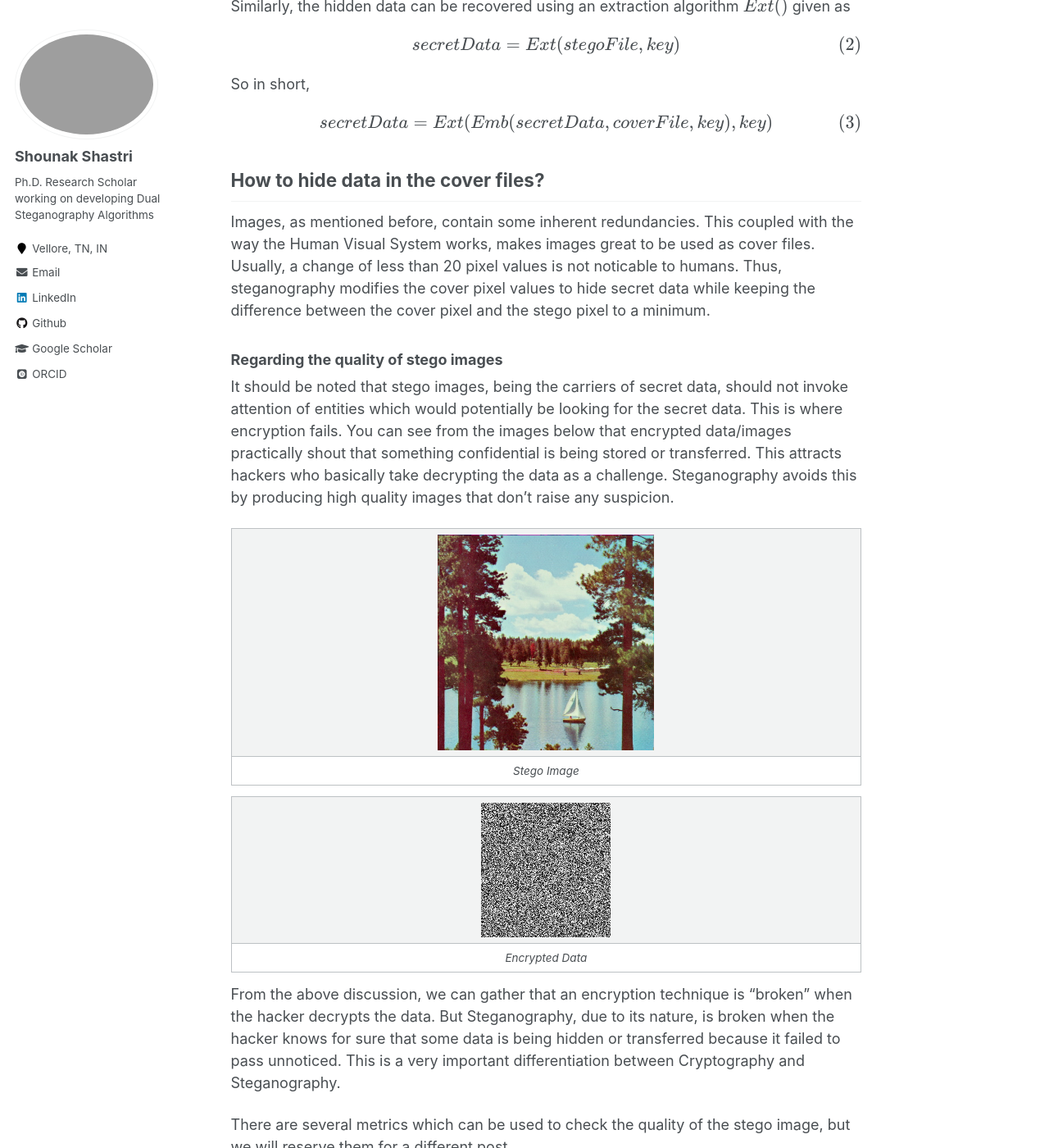
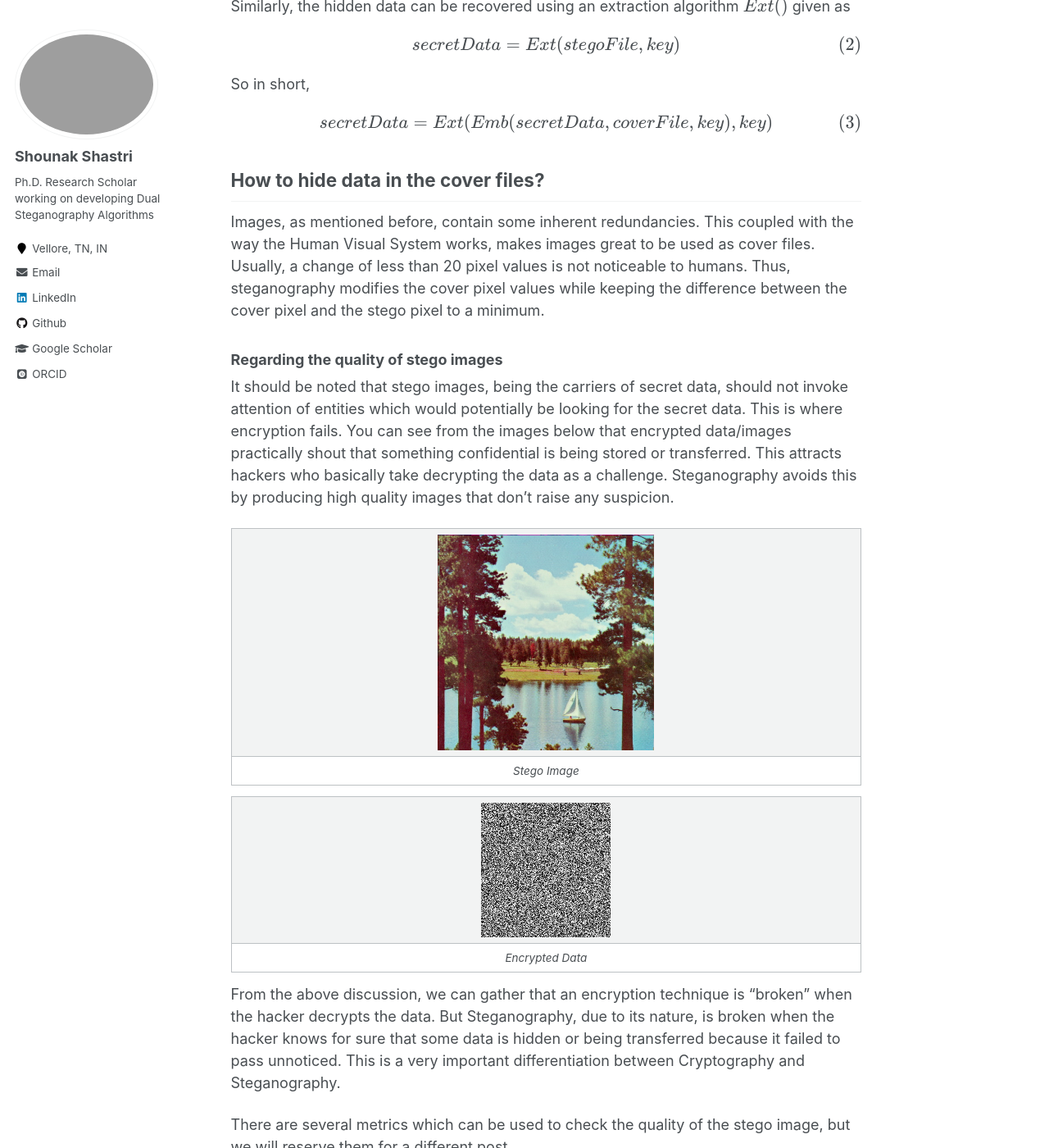
Before and after one commit to shounakshastri/shounakshastri.github.io, a Jekyll site: the page built from _Steganography/BasicStego.md, in a window 1280 px wide and 1400 px high, scrolled down 1439 px. Shown: the whole window at 82% size. Built offline with Jekyll 4.4.1, drawn with Linux system fonts in a browser that asks for light colours; some web fonts are replaced; formulas are drawn with MathJax 3; some of the changed text lies outside the part shown.

Commit message:
proofreading

```diff
--- a/_Steganography/BasicStego.md
+++ b/_Steganography/BasicStego.md
@@ -51,7 +51,7 @@ $$ secretData = Ext(Emb(secretData, coverFile, key), key)$$
 
 ## How to hide data in the cover files?
 
-Images, as mentioned before, contain some inherent redundancies. This coupled with the way the Human Visual System works, makes images great to be used as cover files. Usually, a change of less than 20 pixel values is not noticable to humans. Thus, steganography modifies the cover pixel values to hide secret data while keeping the difference between the cover pixel and the stego pixel to a minimum.
+Images, as mentioned before, contain some inherent redundancies. This coupled with the way the Human Visual System works, makes images great to be used as cover files. Usually, a change of less than 20 pixel values is not noticeable to humans. Thus, steganography modifies the cover pixel values while keeping the difference between the cover pixel and the stego pixel to a minimum.
 
 ### Regarding the quality of stego images
 
@@ -65,7 +65,7 @@ It should be noted that stego images, being the carriers of secret data, should
 |:--:|
 |*Encrypted Data*|
 
-From the above discussion, we can gather that an encryption technique is "broken" when the hacker decrypts the data. But Steganography, due to its nature, is broken when the hacker knows for sure that some data is being hidden or transferred because it failed to pass unnoticed. This is a very important differentiation between Cryptography and Steganography.
+From the above discussion, we can gather that an encryption technique is "broken" when the hacker decrypts the data. But Steganography, due to its nature, is broken when the hacker knows for sure that some data is hidden or being transferred because it failed to pass unnoticed. This is a very important differentiation between Cryptography and Steganography.
 
 There are several metrics which can be used to check the quality of the stego image, but we will reserve them for a different post.
 
```
Also changed, not shown: other parts of _Steganography/BasicStego.md (+2 -2 lines).
